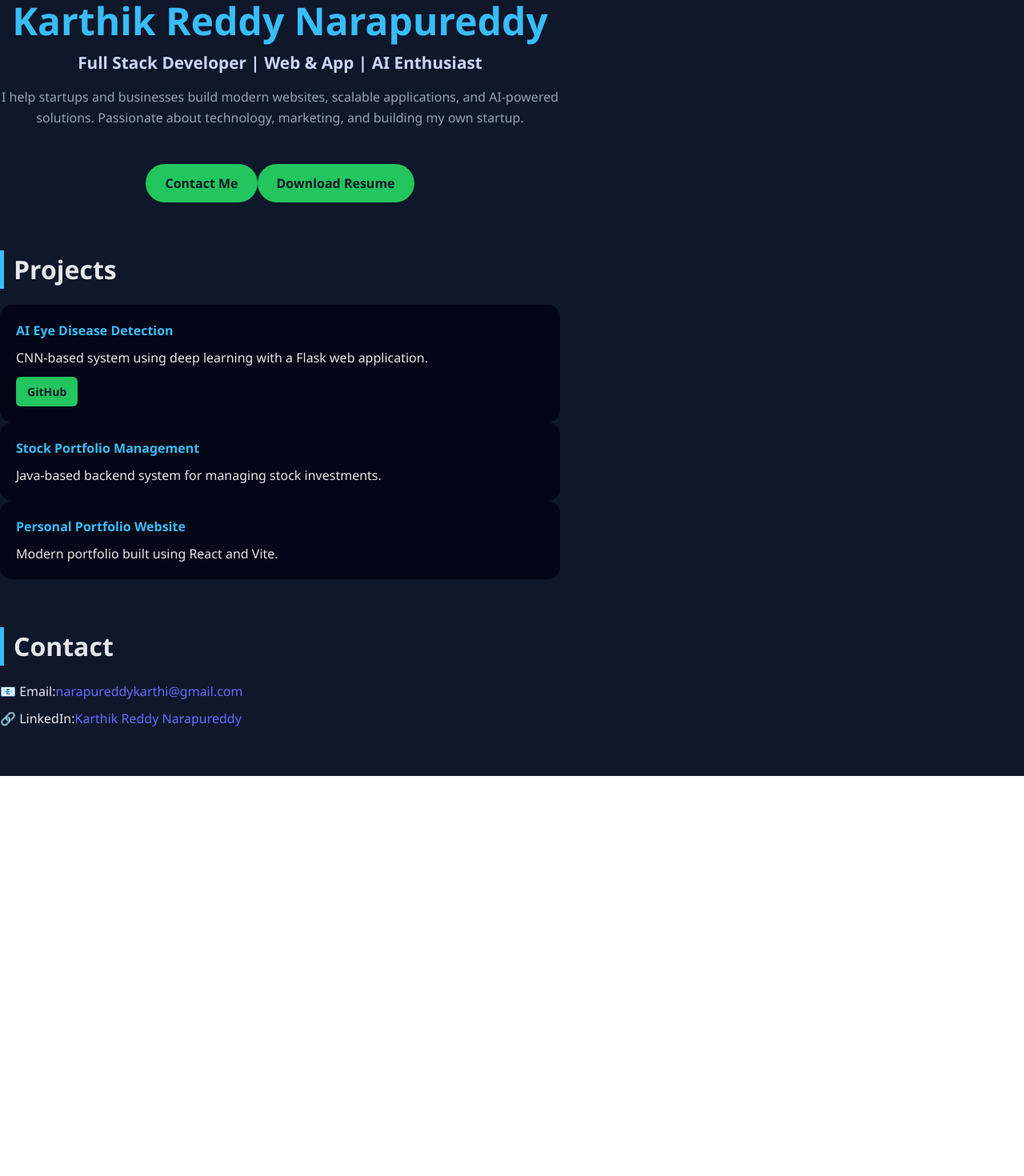
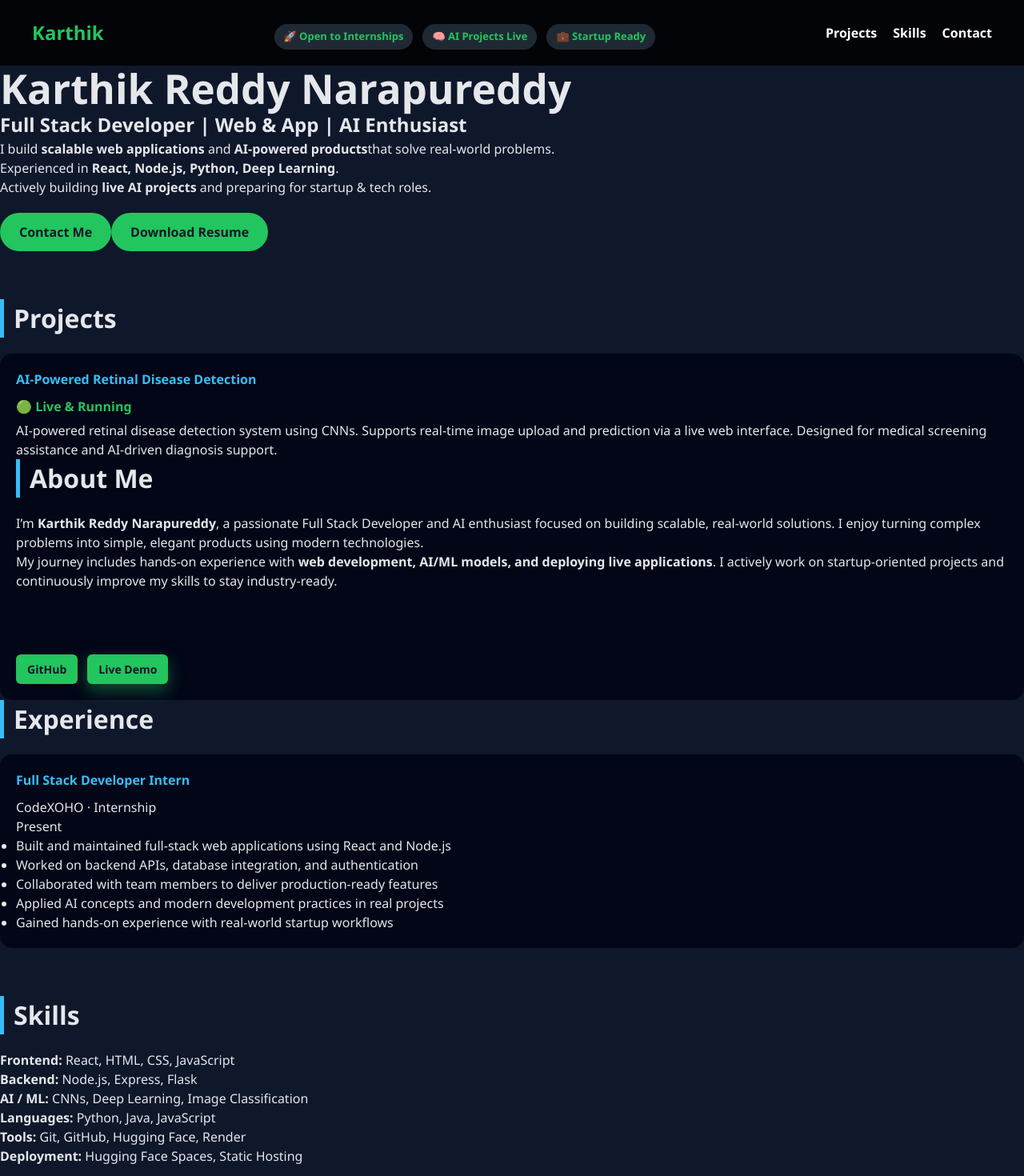
Before and after one commit to karthik500900/karthik-portfolio, a React (Vite) app: page / in a window 1280 px wide. Shown: the top 1470 px of the page at 80% size. Before the commit the page ends 970 px from the top, so only its background shows below. Built offline with nearby package versions, Linux system fonts and the light colour scheme.

Commit message:
portfolio ready

```diff
--- a/src/App.css
+++ b/src/App.css
@@ -182,3 +182,131 @@ body {
     width: 100%;
   }
 }
+/* Project buttons container */
+.project-links {
+  display: flex;
+  gap: 12px;
+  margin-top: 10px;
+}
+
+/* GitHub button */
+.github-btn {
+  padding: 6px 14px;
+  border-radius: 20px;
+  background: #1f2933;
+  color: white;
+  text-decoration: none;
+  font-weight: 600;
+  transition: all 0.3s ease;
+}
+
+.github-btn:hover {
+  background: #000;
+}
+
+/* Live demo button (GREEN) */
+.live-btn {
+  padding: 6px 14px;
+  border-radius: 20px;
+  background: #22c55e; /* green */
+  color: black;
+  text-decoration: none;
+  font-weight: 700;
+  transition: all 0.3s ease;
+}
+
+/* Hover effect */
+.live-btn:hover {
+  background: #16a34a;
+  transform: scale(1.05);
+}
+.status {
+  color: #22c55e;
+  font-weight: 700;
+  margin-bottom: 6px;
+}
+.project-links {
+  display: flex;
+  gap: 12px;
+  margin-top: 12px;
+}
+
+.live-btn {
+  background: linear-gradient(135deg, #22c55e, #16a34a);
+  color: #fff;
+  font-weight: 700;
+  border-radius: 999px;
+  padding: 10px 20px;
+  text-decoration: none;
+  box-shadow: 0 8px 20px rgba(34,197,94,0.4);
+  transition: transform 0.2s ease, box-shadow 0.2s ease;
+}
+
+.live-btn:hover {
+  transform: translateY(-2px);
+  box-shadow: 0 12px 28px rgba(34,197,94,0.6);
+}
+.skills {
+  display: flex;
+  flex-wrap: wrap;
+  gap: 10px;
+}
+
+.skills span {
+  background: #1f2933;
+  color: #22c55e;
+  padding: 8px 14px;
+  border-radius: 999px;
+  font-weight: 600;
+  font-size: 14px;
+}
+.navbar {
+  display: flex;
+  justify-content: space-between;
+  align-items: center;
+  padding: 20px 40px;
+  position: sticky;
+  top: 0;
+  background: rgba(0,0,0,0.8);
+  backdrop-filter: blur(10px);
+  z-index: 100;
+}
+
+.logo {
+  color: #22c55e;
+  font-weight: 800;
+}
+
+.nav-links {
+  display: flex;
+  gap: 20px;
+  list-style: none;
+}
+
+.nav-links a {
+  color: #fff;
+  text-decoration: none;
+  font-weight: 600;
+}
+
+.nav-links a:hover {
+  color: #22c55e;
+}
+html {
+  scroll-behavior: smooth;
+}
+.badges {
+  display: flex;
+  gap: 12px;
+  margin-top: 10px;
+  flex-wrap: wrap;
+}
+
+.badges span {
+  background: #1f2933;
+  color: #22c55e;
+  padding: 6px 12px;
+  border-radius: 999px;
+  font-size: 13px;
+  font-weight: 600;
+}
--- a/src/App.jsx
+++ b/src/App.jsx
@@ -3,51 +3,148 @@ import "./App.css";
 function App() {
   return (
     <div className="app">
-      <section className="hero">
+      <nav className="navbar">
+  <h2 className="logo">Karthik</h2>
+  <div className="badges">
+  <span>🚀 Open to Internships</span>
+  <span>🧠 AI Projects Live</span>
+  <span>💼 Startup Ready</span>
+</div>
+
+  <ul className="nav-links">
+    <li><a href="#projects">Projects</a></li>
+    <li><a href="#skills">Skills</a></li>
+    <li><a href="#contact">Contact</a></li>
+  </ul>
+</nav>
+      <section className="section" id="projects">
         <h1>Karthik Reddy Narapureddy</h1>
     <h2>Full Stack Developer | Web & App | AI Enthusiast</h2>
         <p>
-          I help startups and businesses build modern websites, scalable
-          applications, and AI-powered solutions. Passionate about technology,
-          marketing, and building my own startup.
-        </p>
-        <div className="hero-buttons">
+
+  I build <b>scalable web applications</b> and <b>AI-powered products</b>
+  that solve real-world problems.
+  <br />
+  Experienced in <b>React, Node.js, Python, Deep Learning</b>.
+  <br />
+  Actively building <b>live AI projects</b> and preparing for
+  startup & tech roles.
+</p>
+        <div className="projects-buttons">
   <a href="#contact" className="btn">Contact Me</a>
 
   <a
   href="/karthik_Reddy_Resume.pdf"
-  target="_blank"
-  rel="noopener noreferrer"
-  className="btn btn-outline"
->
+  download className="btn">
   Download Resume
 </a>
   </div>
       </section>
 
-      <section className="section">
+      <section className="section" id="hero-projects">
         <h3>Projects</h3>
 
         <div className="card">
-  <h4>AI Eye Disease Detection</h4>
+  <h4>AI-Powered Retinal Disease Detection</h4>
+  <p className="status">🟢 Live & Running</p>
+
   <p>
-    CNN-based system using deep learning with a Flask web application.
+  AI-powered retinal disease detection system using CNNs.
+  Supports real-time image upload and prediction via a live web interface.
+  Designed for medical screening assistance and AI-driven diagnosis support.
   </p>
+  <section className="section" id="about">
+  <h3>About Me</h3>
+  <p>
+    I’m <b>Karthik Reddy Narapureddy</b>, a passionate Full Stack Developer and AI enthusiast
+    focused on building scalable, real-world solutions.
+    I enjoy turning complex problems into simple, elegant products using modern technologies.
+  </p>
+
+  <p>
+    My journey includes hands-on experience with <b>web development, AI/ML models,
+    and deploying live applications</b>.
+    I actively work on startup-oriented projects and continuously improve my skills
+    to stay industry-ready.
+  </p>
+</section>
 
   <div className="project-links">
     <a
-      href="https://github.com/karthik500900/AI-BASED-RETINAL-DISEASE-DETECTION-USING-DEEP-LEARNING.git"
+      href="https://github.com/karthik500900/AI-BASED-RETINAL-DISEASE-DETECTION-USING-DEEP-LEARNING"
       target="_blank"
       rel="noopener noreferrer"
+      className="btn btn-outline"
     >
       GitHub
     </a>
+
+    <a
+      href="https://huggingface.co/spaces/narapureddykarthi/ai-retinal-disease-detection"
+      target="_blank"
+      rel="noopener noreferrer"
+      className="btn live-btn"
+    >
+      Live Demo
+    </a>
   </div>
+</div>
+<section className="section" id="experience">
+  <h3>Experience</h3>
 
+  <div className="card">
+    <h4>Full Stack Developer Intern</h4>
+    <p className="company">
+      CodeXOHO · Internship
+    </p>
+    <p className="duration">
+      Present
+    </p>
+
+    <ul className="experience-list">
+      <li>Built and maintained full-stack web applications using React and Node.js</li>
+      <li>Worked on backend APIs, database integration, and authentication</li>
+      <li>Collaborated with team members to deliver production-ready features</li>
+      <li>Applied AI concepts and modern development practices in real projects</li>
+      <li>Gained hands-on experience with real-world startup workflows</li>
+    </ul>
   </div>
+</section>
+<section className="section" id="contact">
+
+
+  <section className="section" id="skills">
+  <h3>Skills</h3>
+
+  <ul className="skills-list">
+    <li><b>Frontend:</b> React, HTML, CSS, JavaScript</li>
+    <li><b>Backend:</b> Node.js, Express, Flask</li>
+    <li><b>AI / ML:</b> CNNs, Deep Learning, Image Classification</li>
+    <li><b>Languages:</b> Python, Java, JavaScript</li>
+    <li><b>Tools:</b> Git, GitHub, Hugging Face, Render</li>
+    <li><b>Deployment:</b> Hugging Face Spaces, Static Hosting</li>
+  </ul>
+</section>
+<section className="section" id="education">
+  <h3>Education</h3>
+
+  <div className="card">
+    <h4>Bachelor of Engineering (Computer Science)</h4>
+    <p>
+      AMC Engineering College<br />
+      2021 – 2025
+    </p>
+  </div>
+</section>
+
+
+</section>
+
+
 
         <div className="card">
           <h4>Stock Portfolio Management</h4>
+          <p className="status">🟢 Live & Running</p>
           <p>
             Java-based backend system for managing stock investments.
           </p>
@@ -63,24 +160,25 @@ function App() {
 
       <section className="section" id="contact">
   <h3>Contact</h3>
-
-  <p>
-    📧 Email:
-    <a href="mailto:narapureddykarthi@gmail.com">
-      narapureddykarthi@gmail.com
-    </a>
-  </p>
-
-  <p>
-    🔗 LinkedIn:
-    <a
-      href="https://www.linkedin.com/in/karthik-kumar-reddy-narapureddy-95978325a/"
-      target="_blank"
-    >
-      Karthik Reddy Narapureddy
+  <section className="section">
+  <h3>what i do</h3>
+  <p>✔ Build responsive and modern web applications</p>
+  <p>✔ Develop AI-powered solutions using deep learning</p>
+  <p>✔ Deploy live applications and demos</p>
+  <p>✔ Work on startup-oriented, problem-solving projects</p>
+</section>
+  <p>Email: narapureddykarthi@gmail.com</p>
+  <p>LinkedIn:
+    <a href="https://www.linkedin.com/in/karthik-kumar-reddy-narapureddy-95978325a"
+       target="_blank"
+       rel="noopener noreferrer">
+       View Profile
     </a>
   </p>
 </section>
+<footer className="footer">
+  <p>© 2025 Karthik Reddy Narapureddy. All rights reserved.</p>
+</footer>
     </div>
   );
 }
--- a/src/index.css
+++ b/src/index.css
@@ -69,3 +69,18 @@ button:focus-visible {
     background-color: #f9f9f9;
   }
 }
+.skills {
+  display: flex;
+  flex-wrap: wrap;
+  gap: 10px;
+  margin-top: 10px;
+}
+
+.skills span {
+  padding: 6px 14px;
+  background: #111827;
+  color: #22c55e;
+  border-radius: 20px;
+  font-weight: 600;
+  font-size: 14px;
+}
```
